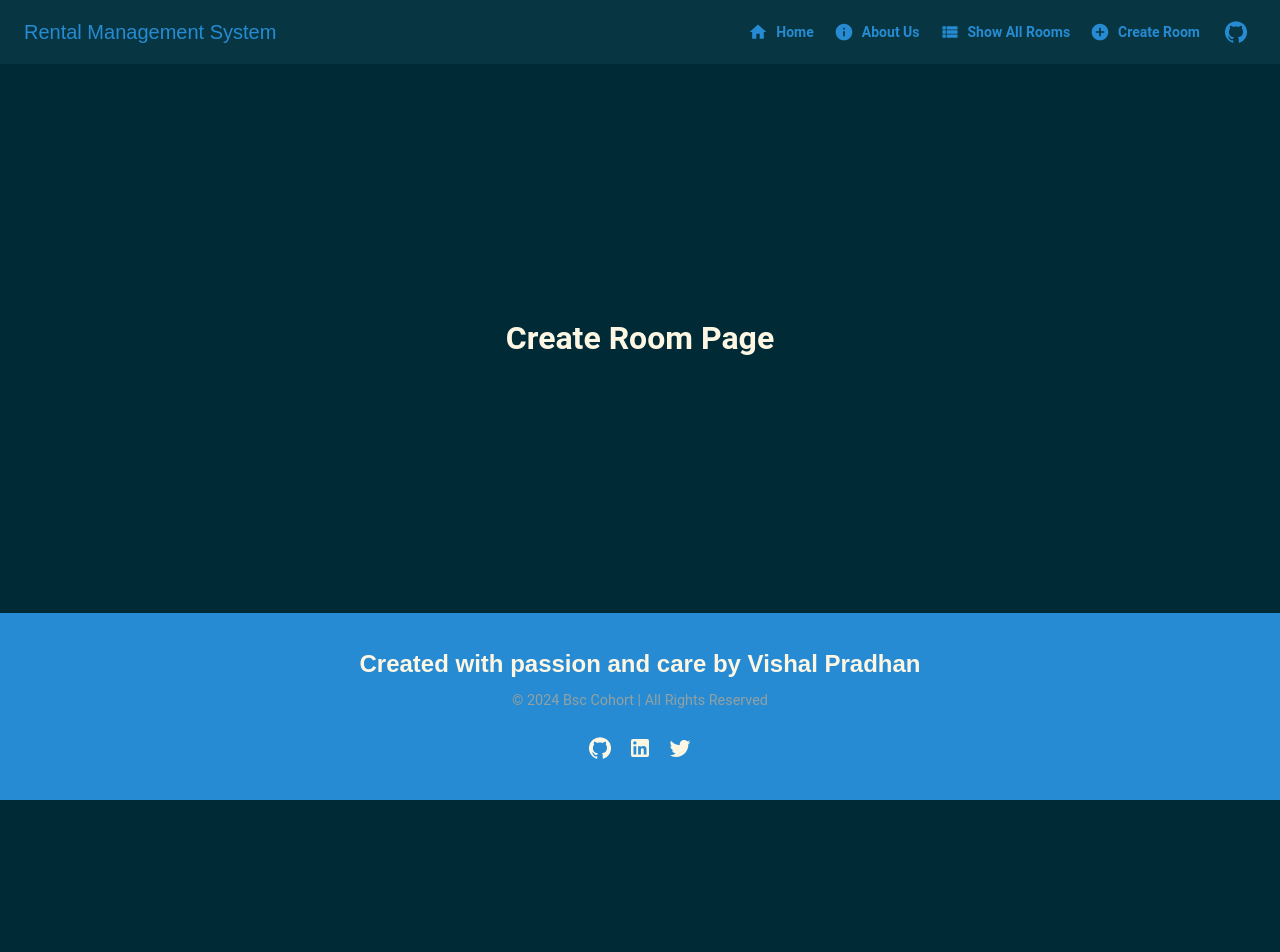
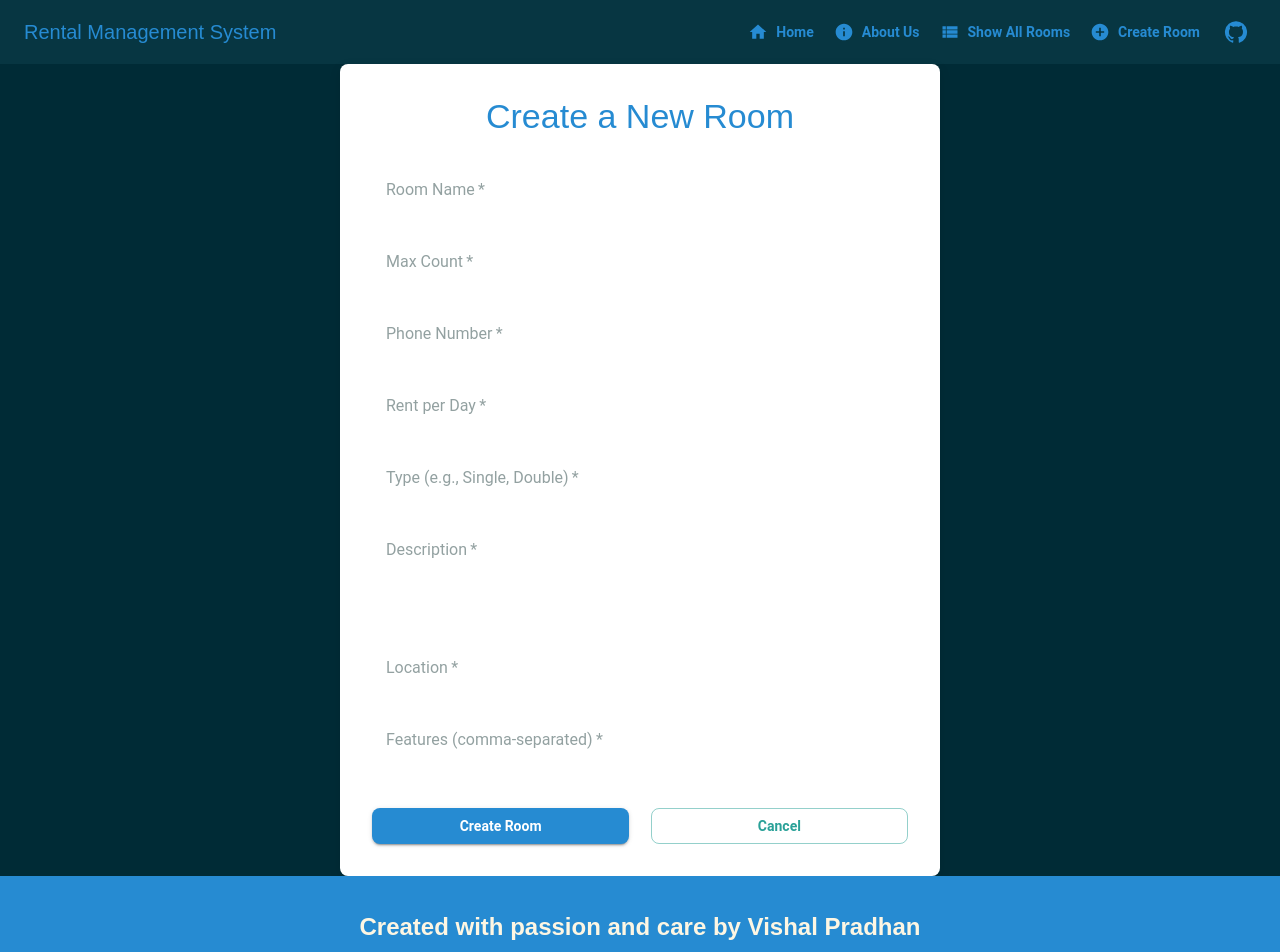
Before and after one commit to vishalP143/rntMgmt-Vishal, a React (Create React App) app in the folder client/: page /create-room in a window 1280 px wide. Shown: the top 952 px of the page. Before the commit the page ends 800 px from the top, so only its background shows below. Built offline with nearby package versions, Linux system fonts and the light colour scheme.

Commit message:
room created

```diff
--- a/client/src/App.js
+++ b/client/src/App.js
@@ -1,6 +1,7 @@
 import React from 'react';
 import { Box } from '@mui/material';
 import { Routes, Route } from 'react-router-dom';
+import CreateRoom from './components/CreateRoom';
 import HomePage from './components/HomePage';
 import Navbar from './components/Navbar';
 import Footer from './components/Footer';
@@ -8,7 +9,6 @@ import Footer from './components/Footer';
 // Placeholder components for routing
 const AboutUs = () => <h1>About Us Page</h1>;
 const ShowRooms = () => <h1>Show All Rooms Page</h1>;
-const CreateRoom = () => <h1>Create Room Page</h1>;
 
 const App = () => {
   return (
--- a/client/src/components/CreateRoom.js
+++ b/client/src/components/CreateRoom.js
@@ -0,0 +1,233 @@
+import React, { useState } from 'react';
+import { useNavigate } from 'react-router-dom';
+import {
+  Box,
+  TextField,
+  Typography,
+  Button,
+  Snackbar,
+  Alert
+} from '@mui/material';
+import axios from 'axios';
+
+const CreateRoom = () => {
+  const navigate = useNavigate();
+  const [room, setRoom] = useState({
+    name: '',
+    maxcount: '',
+    phonenumber: '',
+    rentperday: '',
+    type: '',
+    description: '',
+    location: '',
+    features: '',
+  });
+
+  const [notification, setNotification] = useState({
+    open: false,
+    message: '',
+    severity: '',
+  });
+
+  const handleChange = (e) => {
+    setRoom({ ...room, [e.target.name]: e.target.value });
+  };
+
+  const handleSubmit = async (e) => {
+    e.preventDefault();
+    try {
+      // Send POST request
+      await axios.post('http://localhost:5000/rooms', {
+        ...room,
+        features: room.features.split(',').map((item) => item.trim()),
+      });
+
+      // Show success notification
+      setNotification({
+        open: true,
+        message: 'Room created successfully!',
+        severity: 'success',
+      });
+
+      // Clear the form and redirect to home after a short delay
+      setRoom({
+        name: '',
+        maxcount: '',
+        phonenumber: '',
+        rentperday: '',
+        type: '',
+        description: '',
+        location: '',
+        features: '',
+      });
+      setTimeout(() => navigate('/'), 1500);
+    } catch (error) {
+      console.error('Error creating room:', error);
+
+      // Show error notification
+      setNotification({
+        open: true,
+        message: 'Failed to create room. Please try again!',
+        severity: 'error',
+      });
+    }
+  };
+
+  const handleCancel = () => {
+    navigate('/'); // Navigate back to home
+  };
+
+  const handleCloseNotification = () => {
+    setNotification({ ...notification, open: false });
+  };
+
+  return (
+    <Box
+      sx={{
+        maxWidth: 600,
+        margin: 'auto',
+        padding: 4,
+        borderRadius: 2,
+        boxShadow: '0px 4px 12px rgba(0, 0, 0, 0.1)',
+        backgroundColor: 'white',
+      }}
+    >
+      <Typography
+        variant="h4"
+        component="h1"
+        textAlign="center"
+        mb={3}
+        color="primary"
+      >
+        Create a New Room
+      </Typography>
+
+      <form onSubmit={handleSubmit}>
+        <TextField
+          fullWidth
+          label="Room Name"
+          name="name"
+          variant="outlined"
+          value={room.name}
+          onChange={handleChange}
+          required
+          sx={{ mb: 2 }}
+        />
+        <TextField
+          fullWidth
+          label="Max Count"
+          name="maxcount"
+          variant="outlined"
+          value={room.maxcount}
+          onChange={handleChange}
+          required
+          type="number"
+          sx={{ mb: 2 }}
+        />
+        <TextField
+          fullWidth
+          label="Phone Number"
+          name="phonenumber"
+          variant="outlined"
+          value={room.phonenumber}
+          onChange={handleChange}
+          required
+          sx={{ mb: 2 }}
+        />
+        <TextField
+          fullWidth
+          label="Rent per Day"
+          name="rentperday"
+          variant="outlined"
+          value={room.rentperday}
+          onChange={handleChange}
+          required
+          type="number"
+          sx={{ mb: 2 }}
+        />
+        <TextField
+          fullWidth
+          label="Type (e.g., Single, Double)"
+          name="type"
+          variant="outlined"
+          value={room.type}
+          onChange={handleChange}
+          required
+          sx={{ mb: 2 }}
+        />
+        <TextField
+          fullWidth
+          label="Description"
+          name="description"
+          variant="outlined"
+          value={room.description}
+          onChange={handleChange}
+          required
+          multiline
+          rows={3}
+          sx={{ mb: 2 }}
+        />
+        <TextField
+          fullWidth
+          label="Location"
+          name="location"
+          variant="outlined"
+          value={room.location}
+          onChange={handleChange}
+          required
+          sx={{ mb: 2 }}
+        />
+        <TextField
+          fullWidth
+          label="Features (comma-separated)"
+          name="features"
+          variant="outlined"
+          value={room.features}
+          onChange={handleChange}
+          required
+          sx={{ mb: 2 }}
+        />
+        <Box
+          sx={{
+            display: 'flex',
+            justifyContent: 'space-between',
+            mt: 3,
+          }}
+        >
+          <Button
+            variant="contained"
+            color="primary"
+            type="submit"
+            sx={{ width: '48%' }}
+          >
+            Create Room
+          </Button>
+          <Button
+            variant="outlined"
+            color="secondary"
+            onClick={handleCancel}
+            sx={{ width: '48%' }}
+          >
+            Cancel
+          </Button>
+        </Box>
+      </form>
+
+      <Snackbar
+        open={notification.open}
+        autoHideDuration={3000}
+        onClose={handleCloseNotification}
+      >
+        <Alert
+          onClose={handleCloseNotification}
+          severity={notification.severity}
+          sx={{ width: '100%' }}
+        >
+          {notification.message}
+        </Alert>
+      </Snackbar>
+    </Box>
+  );
+};
+
+export default CreateRoom;
```
